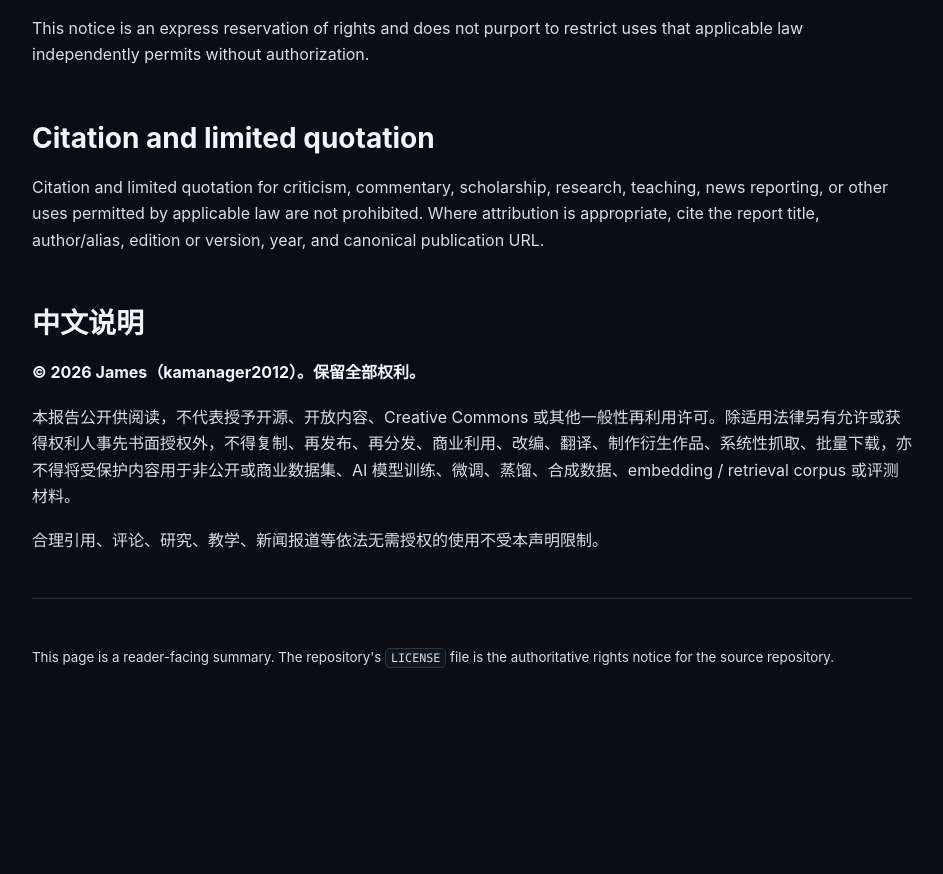
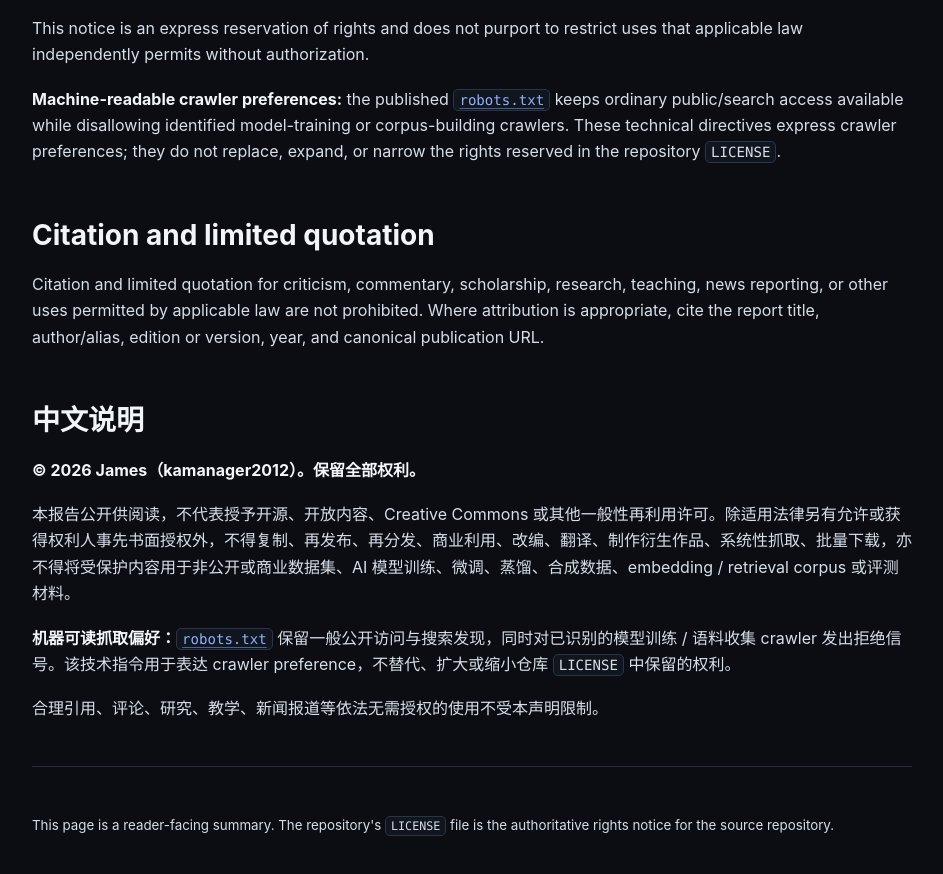
Before and after one commit to kamanager2012/ai-infra-hegemony, a plain HTML site: page docs/rights.html in a window 1280 px wide. Shown: the part 962-1836 px from the top of the page, without its empty margins (168-1111 px from the left). Before the commit the page ends 1769 px from the top, so only its background shows below. Drawn offline with Linux system fonts and the light colour scheme.

Commit message:
rights: separate search discovery from training crawlers

```diff
--- a/docs/rights.html
+++ b/docs/rights.html
@@ -32,6 +32,7 @@
       <h2>Automated extraction, datasets, and AI use</h2>
       <p>Except to the extent permitted by applicable law or by prior written permission, the protected material may not be systematically scraped, harvested, mirrored, or bulk-downloaded; incorporated into a commercial or non-public corpus, benchmark, database, or dataset; or used as training, fine-tuning, preference-optimization, distillation, synthetic-data, retrieval-index, embedding-corpus, or evaluation material for an AI or machine-learning system.</p>
       <p>This notice is an express reservation of rights and does not purport to restrict uses that applicable law independently permits without authorization.</p>
+      <p><strong>Machine-readable crawler preferences:</strong> the published <a href="./robots.txt"><code>robots.txt</code></a> keeps ordinary public/search access available while disallowing identified model-training or corpus-building crawlers. These technical directives express crawler preferences; they do not replace, expand, or narrow the rights reserved in the repository <code>LICENSE</code>.</p>
 
       <h2>Citation and limited quotation</h2>
       <p>Citation and limited quotation for criticism, commentary, scholarship, research, teaching, news reporting, or other uses permitted by applicable law are not prohibited. Where attribution is appropriate, cite the report title, author/alias, edition or version, year, and canonical publication URL.</p>
@@ -39,6 +40,7 @@
       <h2>中文说明</h2>
       <p><strong>© 2026 James（kamanager2012）。保留全部权利。</strong></p>
       <p>本报告公开供阅读，不代表授予开源、开放内容、Creative Commons 或其他一般性再利用许可。除适用法律另有允许或获得权利人事先书面授权外，不得复制、再发布、再分发、商业利用、改编、翻译、制作衍生作品、系统性抓取、批量下载，亦不得将受保护内容用于非公开或商业数据集、AI 模型训练、微调、蒸馏、合成数据、embedding / retrieval corpus 或评测材料。</p>
+      <p><strong>机器可读抓取偏好：</strong><a href="./robots.txt"><code>robots.txt</code></a> 保留一般公开访问与搜索发现，同时对已识别的模型训练 / 语料收集 crawler 发出拒绝信号。该技术指令用于表达 crawler preference，不替代、扩大或缩小仓库 <code>LICENSE</code> 中保留的权利。</p>
       <p>合理引用、评论、研究、教学、新闻报道等依法无需授权的使用不受本声明限制。</p>
 
       <hr>
```
Also changed, not shown: docs/robots.txt.
